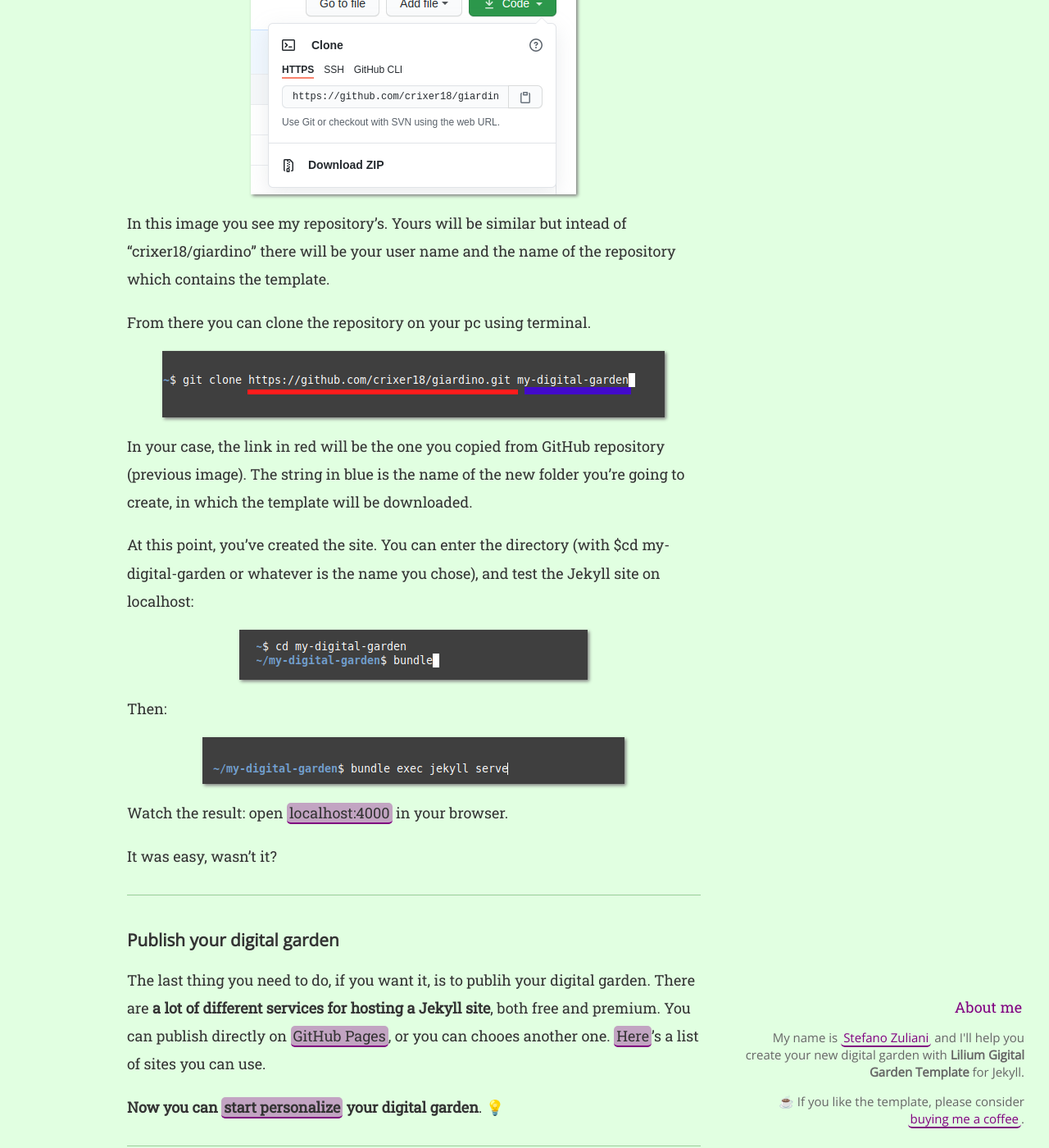
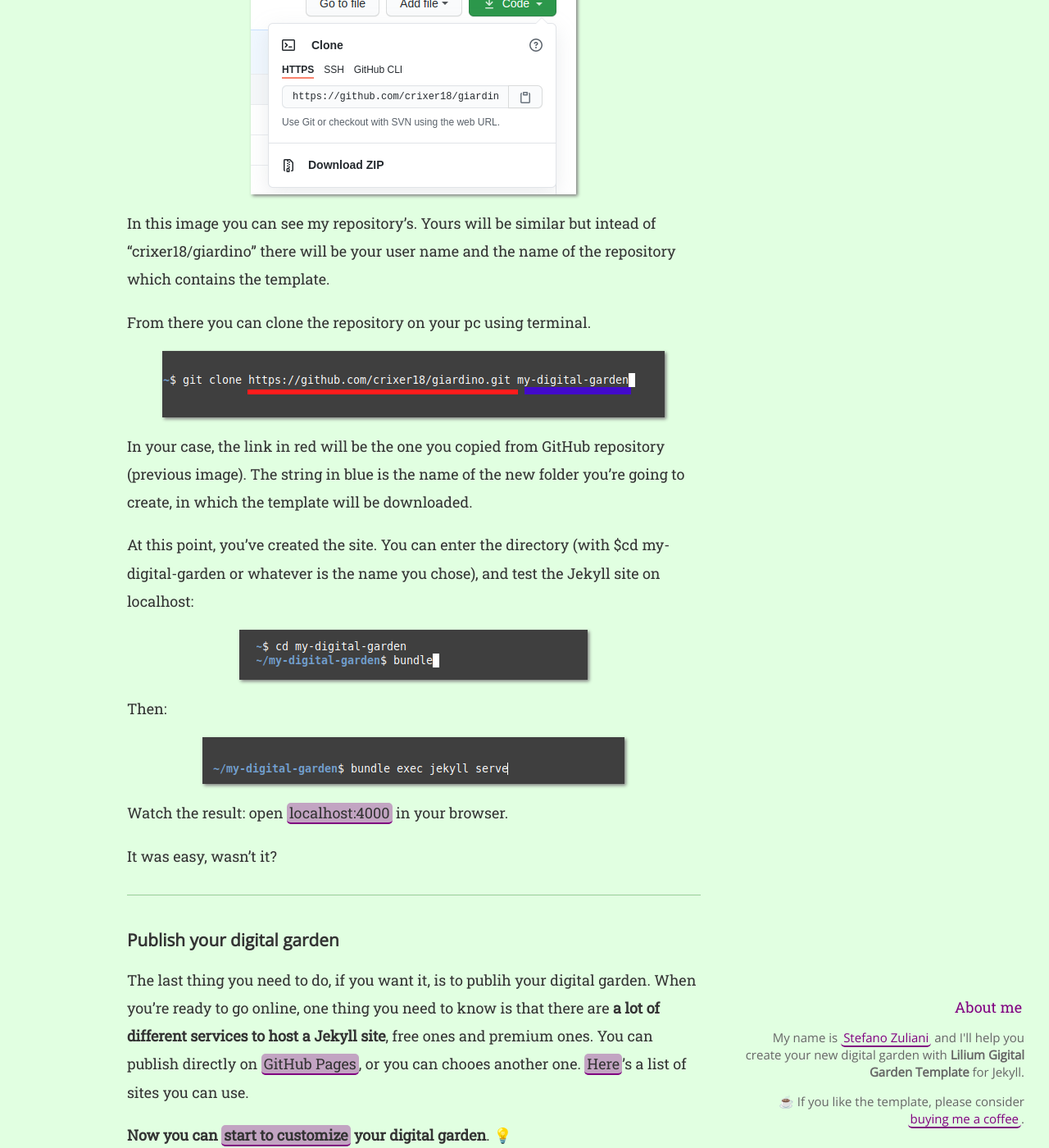
Before and after one commit to crixer18/lilium-digital-garden-jekyll, a Jekyll site: the page built from docs/set-up-lilium.md, in a window 1280 px wide and 1400 px high, scrolled down 653 px. Shown: the whole window at 82% size. Built offline with Jekyll 4.4.1, drawn with Linux system fonts in a browser that asks for light colours; comment, search, counter and statistics services are not loaded; some of the changed text lies outside the part shown.

Commit message:
Update set-up-lilium.md

```diff
--- a/docs/set-up-lilium.md
+++ b/docs/set-up-lilium.md
@@ -11,13 +11,13 @@
 
 <h3 id="create">Create your digital garden</h3>
 
-If you already have Jekyll installd in your pc, all you have to do is **make a copy of [Lilium template reposiory from GitHub](https://github.com/crixer18/lilium-digital-garden-jekyll)** and use it to create a new website.
+If you already have Jekyll on your pc, all you have to do is **make a copy of [Lilium template reposiory from GitHub](https://github.com/crixer18/lilium-digital-garden-jekyll)** and use it to create a new website.
 
 To make a copy of the repository I suggest you to "fork" mine, so you can find the Lilium template in your GitHub account.
 
 ![GitHub clone repository](/imgs/how-to-1.png)
 
-In this image you see my repository's. Yours will be similar but intead of "crixer18/giardino" there will be your user name and the name of the repository which contains the template.
+In this image you can see my repository's. Yours will be similar but intead of "crixer18/giardino" there will be your user name and the name of the repository which contains the template.
 
 From there you can clone the repository on your pc using terminal.
 
@@ -42,9 +42,9 @@
 
 <h3 id="publish">Publish your digital garden</h3>
 
-The last thing you need to do, if you want it, is to publih your digital garden. There are **a lot of different services for hosting a Jekyll site**, both free and premium. You can publish directly on [GitHub Pages](https://pages.github.com/), or you can chooes another one. [Here](https://jekyllrb.com/docs/deployment/third-party/)'s a list of sites you can use.
+The last thing you need to do, if you want it, is to publih your digital garden. When you’re ready to go online, one thing you need to know is that there are **a lot of different services to host a Jekyll site**, free ones and premium ones. You can publish directly on [GitHub Pages](https://pages.github.com/), or you can chooes another one. [Here](https://jekyllrb.com/docs/deployment/third-party/)'s a list of sites you can use.
 
-**Now you can [start personalize](/docs/start-personalizing.md) your digital garden**. 💡
+**Now you can [start to customize](/docs/start-personalizing.md) your digital garden**. 💡
 
 
 <hr>
```
